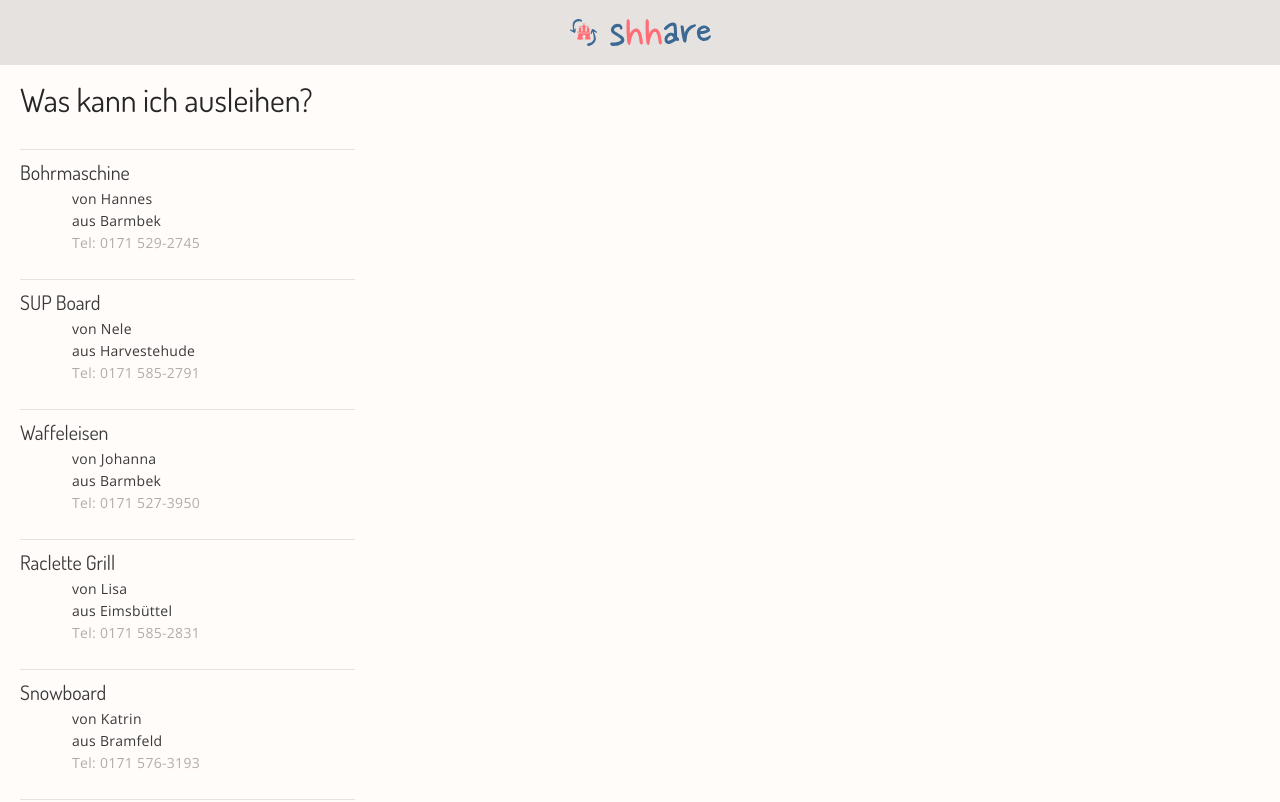
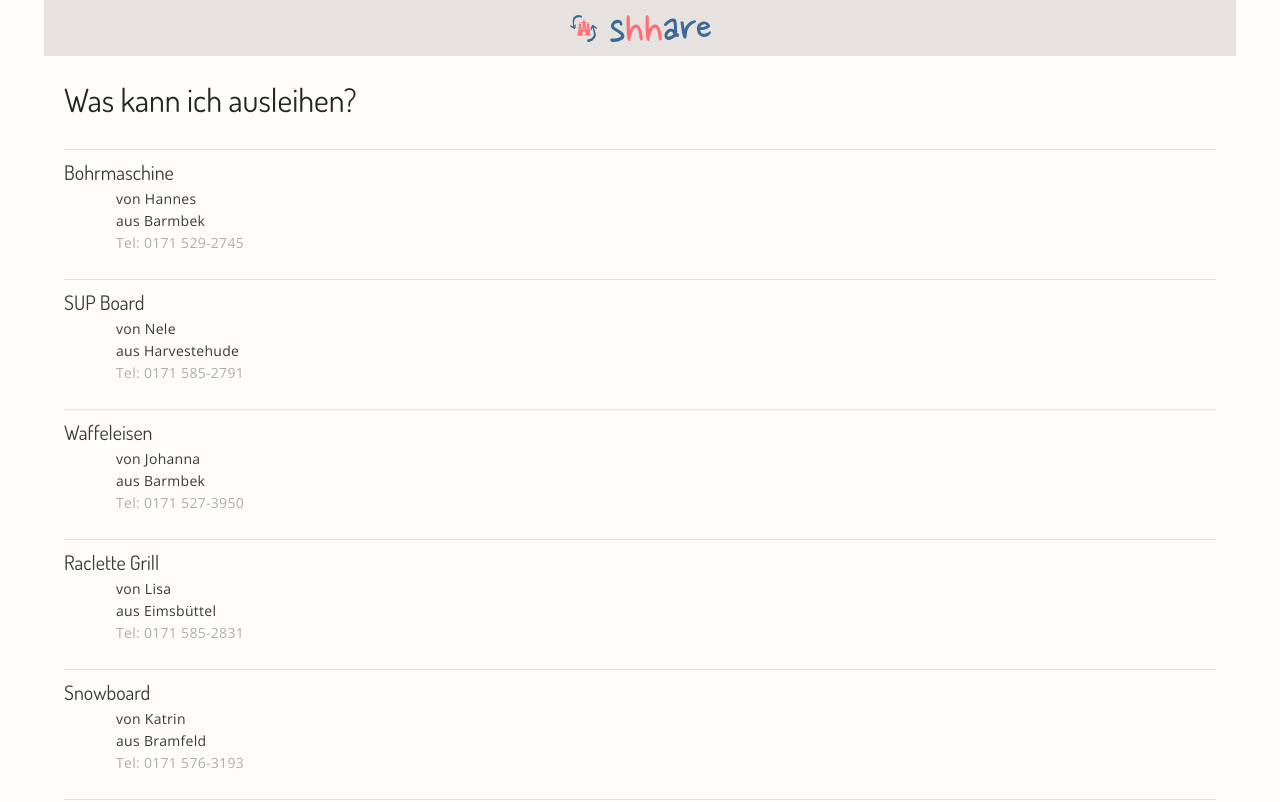
Before and after one commit to mar-zim/capstone-project, a React (Create React App) app: page / in a window 1280 px wide. Shown: the top 802 px of the page. Built offline with nearby package versions, Linux system fonts and the light colour scheme.

Commit message:
Correct main grid styling

```diff
--- a/src/App.js
+++ b/src/App.js
@@ -17,12 +17,13 @@ function App() {
 
 const AppWrapper = styled.div`
   display: grid;
+  align-items: center;
+  justify-content: center;
   grid-template-rows: 56px auto;
 `
 
 const StyledMain = styled.main`
   padding: 20px;
-  max-width: 375px;
   overflow: scroll;
 `
 
--- a/src/GlobalStyles.js
+++ b/src/GlobalStyles.js
@@ -18,17 +18,10 @@ export default createGlobalStyle`
         box-sizing: border-box;
     }
 
-
-
 body {
   background-color: var(--white);
   font-family: 'Open Sans',  sans-serif;
   margin: 0;
-  width: 100vw
-}
-
-main {
-  padding: 0 20px;
 }
 
 h1, h2, h3, h4, h5, p {
--- a/src/components/Header/Header.js
+++ b/src/components/Header/Header.js
@@ -4,17 +4,21 @@ import styled from 'styled-components'
 export default function Header() {
   return (
     <StyledHeader>
-      <img src={process.env.PUBLIC_URL + '/logo.svg'} alt="logo" />
+      <StyledLogo src={process.env.PUBLIC_URL + '/logo.svg'} alt="logo" />
     </StyledHeader>
   )
 }
 
 const StyledHeader = styled.header`
   background-color: var(--grey-5);
-  height: 65px;
+  height: 100%;
   display: flex;
   align-items: center;
   justify-content: center;
   position: sticky;
   top: 0;
 `
+
+const StyledLogo = styled.img`
+  max-width: 90vw;
+`
--- a/src/components/ProductListItem/ProductListItem.js
+++ b/src/components/ProductListItem/ProductListItem.js
@@ -17,7 +17,7 @@ export default function ProductListItem({ product }) {
 
 export const DividerLine = styled.div`
   height: 1px;
-  width: 335px;
+  width: 90vw;
   background-color: var(--grey-5);
   margin-top: 25px;
 `
```
